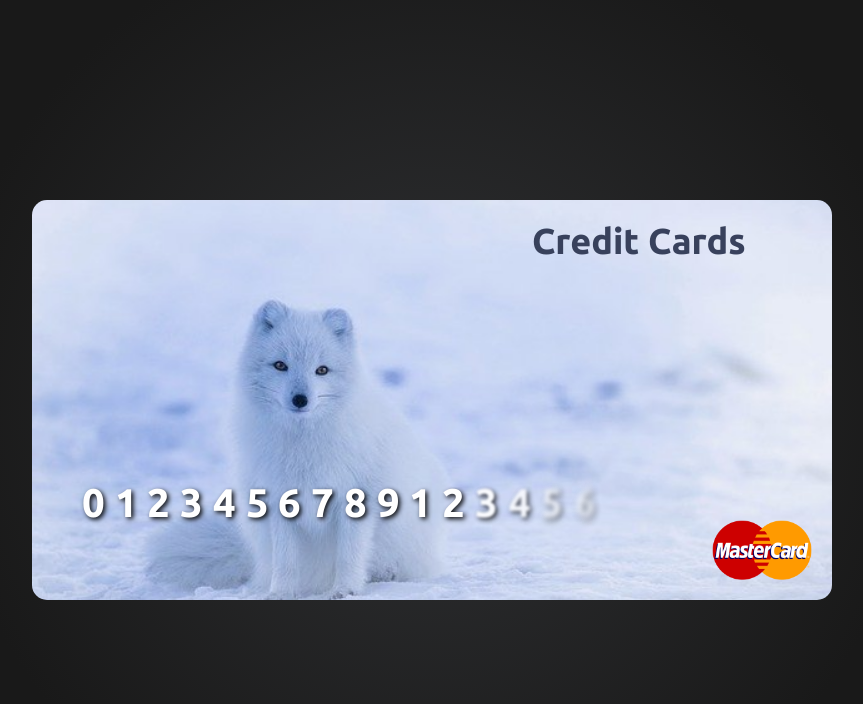
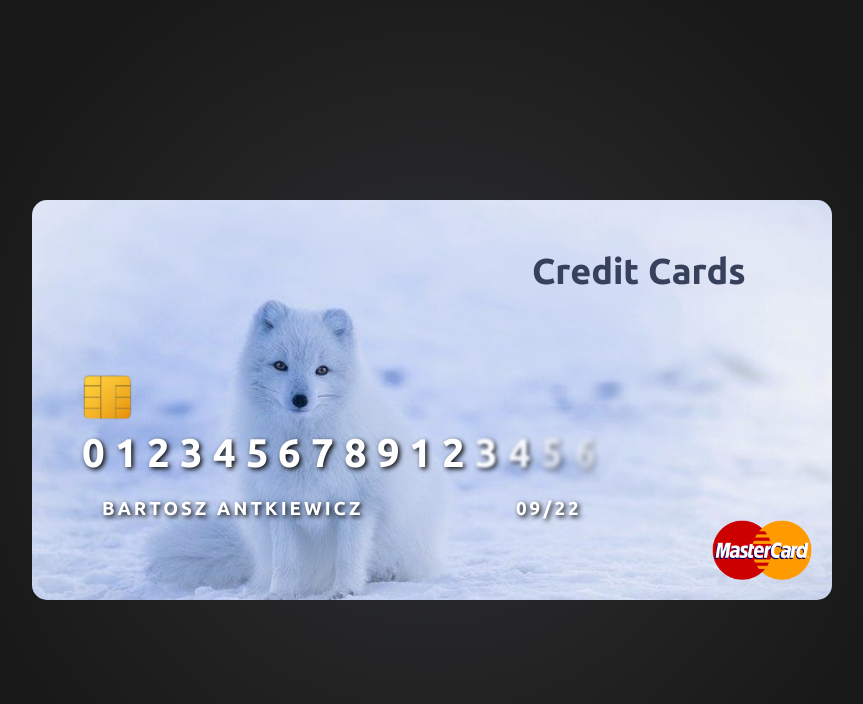
Before and after one commit to antkiewiczb/creditCard, a plain HTML site: page index.html in a window 1280 px wide. Shown: the whole page, without its empty margins (208-1071 px from the left). Drawn offline with Linux system fonts and the light colour scheme.

Commit message:
Finished animated credit card

```diff
--- a/css/style.css
+++ b/css/style.css
@@ -15,7 +15,7 @@ body {
 }
 h1 {
 	position: absolute;
-	top: 280px;
+	top: 230px;
 	left: 50px;
 	font-size: 0;
 }
@@ -77,9 +77,31 @@ h1 span:nth-child(16) {
 h2 {
 	position: absolute;
 	font-size: 36px;
-	top: 20px;
+	top: -100px;
 	left: 500px;
 	color: rgb(56, 65, 92);
+	overflow: hidden;
+	animation: fallingInscription 3s forwards;
+}
+h3 {
+	position: absolute;
+	bottom: 80px;
+	left: 70px;
+	color: #fff;
+	text-shadow: 2px 2px 5px #000;
+	letter-spacing: 3px;
+	text-transform: uppercase;
+	animation: rotate-heading 5s forwards;
+}
+h4 {
+	position: absolute;
+	bottom: 80px;
+	right: 250px;
+	color: #fff;
+	text-shadow: 2px 2px 5px #000;
+	letter-spacing: 3px;
+	font-size: 1.17em;
+	animation: rotate-heading 5s forwards;
 }
 .card {
 	position: relative;
@@ -103,6 +125,13 @@ h2 {
 	bottom: -200px;
 	width: 100px;
 	animation: move 3s forwards;
+}
+.chip-card {
+	position: absolute;
+	left: -100px;
+	bottom: 180px;
+	width: 50px;
+	animation: enteringChip 3s forwards;
 }
 
 @keyframes move {
@@ -139,3 +168,20 @@ h2 {
 		opacity: 1;
 	}
 }
+
+@keyframes fallingInscription {
+	from {
+		margin-top: 0;
+	}
+	to {
+		margin-top: 150px;
+	}
+}
+@keyframes enteringChip {
+	from {
+		margin-left: 0;
+	}
+	to {
+		margin-left: 150px;
+	}
+}
--- a/index.html
+++ b/index.html
@@ -33,8 +33,11 @@
             <span>6</span>
         </h1>
         <h2>Credit Cards</h2>
+        <h3>Bartosz Antkiewicz</h3>
+        <h4>09/22</h4>
         <div class="card-img"></div>
         <img src="./img/MasterCard_Logo.svg.png" class="master-card" alt="Logo master card">
+        <img src="./img/chip.png" class="chip-card" alt="Chip karty kredytowej">
     </div>
 
 </body>
```
Also changed, not shown: img/chip.png (added).
